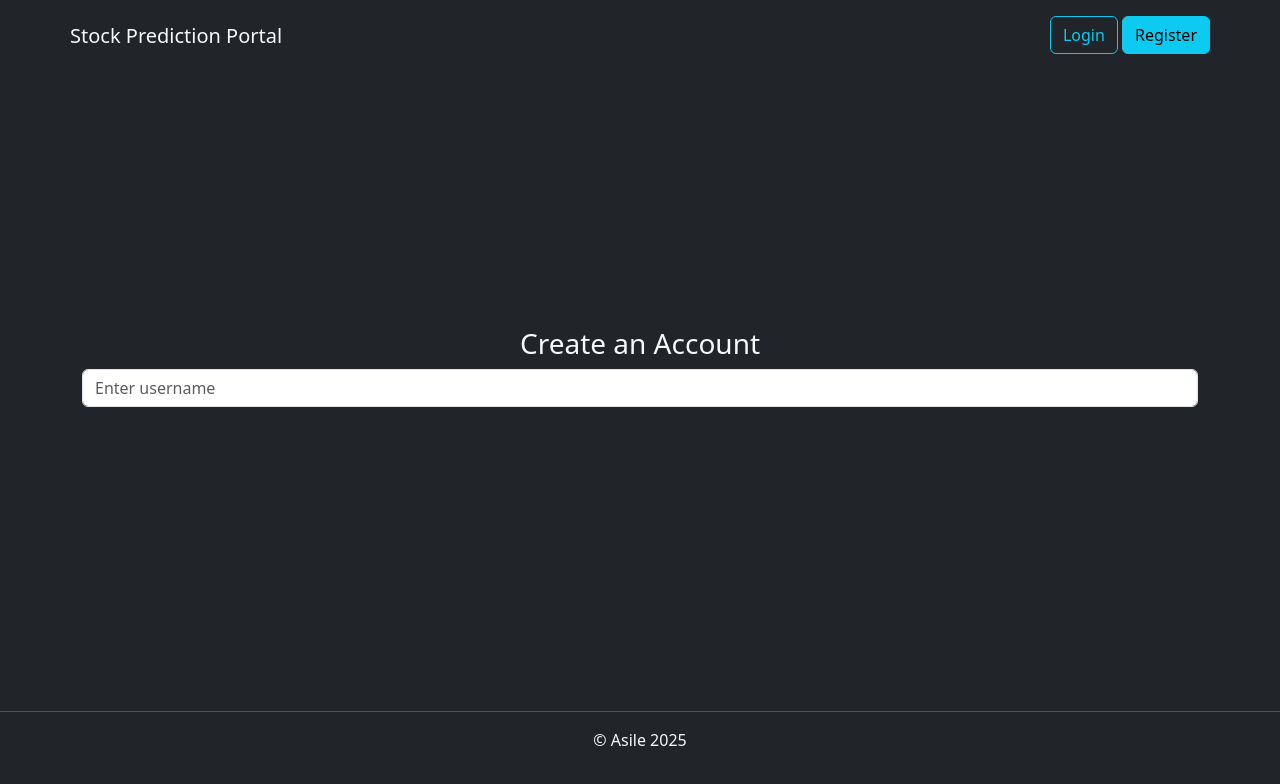
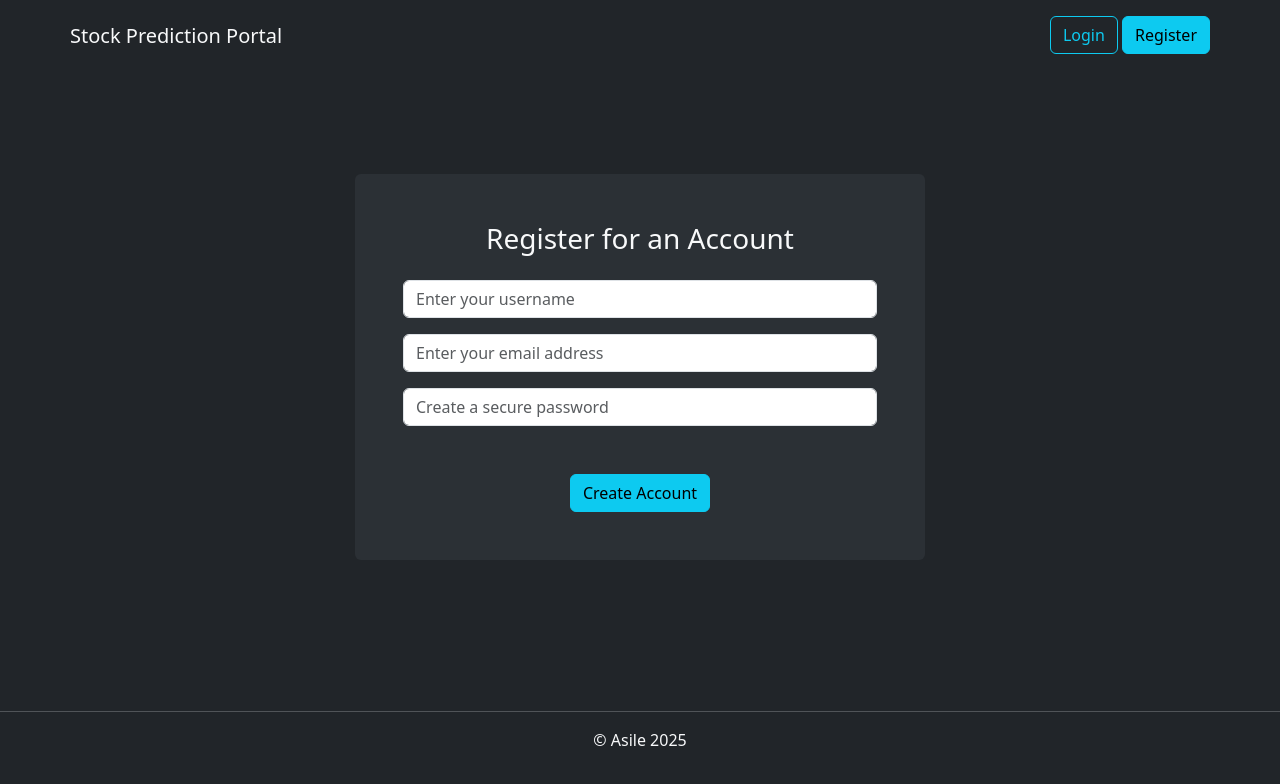
Before and after one commit to asileayuba/stock-prediction-portal, a React (Vite) app in the folder frontend-react/: page /register in a window 1280 px wide. Shown: the top 784 px of the page. Built offline with nearby package versions, Linux system fonts and the light colour scheme.

Commit message:
Design Register Page

```diff
--- a/frontend-react/src/components/Register.jsx
+++ b/frontend-react/src/components/Register.jsx
@@ -5,13 +5,17 @@ const Register = () => {
     <>
         <div className='container'>
             <div className='row justify-content-center'>
-                <div className="col-md-6"></div>
-                    <h3 className='text-light text-center'> Create an Account</h3>
-                    <form action="">
-                        <input type="text" className='form-control' placeholder='Enter username' />
+                <div className="col-md-6 bg-light-dark p-5 rounded">
+                    <h3 className='text-light text-center mb-4'> Register for an Account </h3>
+
+                    <form>
+                        <input type="text" className='form-control mb-3' placeholder='Enter your username' />
+                        <input type="email" className='form-control mb-3' placeholder='Enter your email address' />
+                        <input type="password" className='form-control mb-5' placeholder='Create a secure password' />
+                        <button type='submit' className='btn btn-info d-block mx-auto' >Create Account</button>
                     </form>
+                </div>
             </div>
-
         </div>
     </>
   )
```
